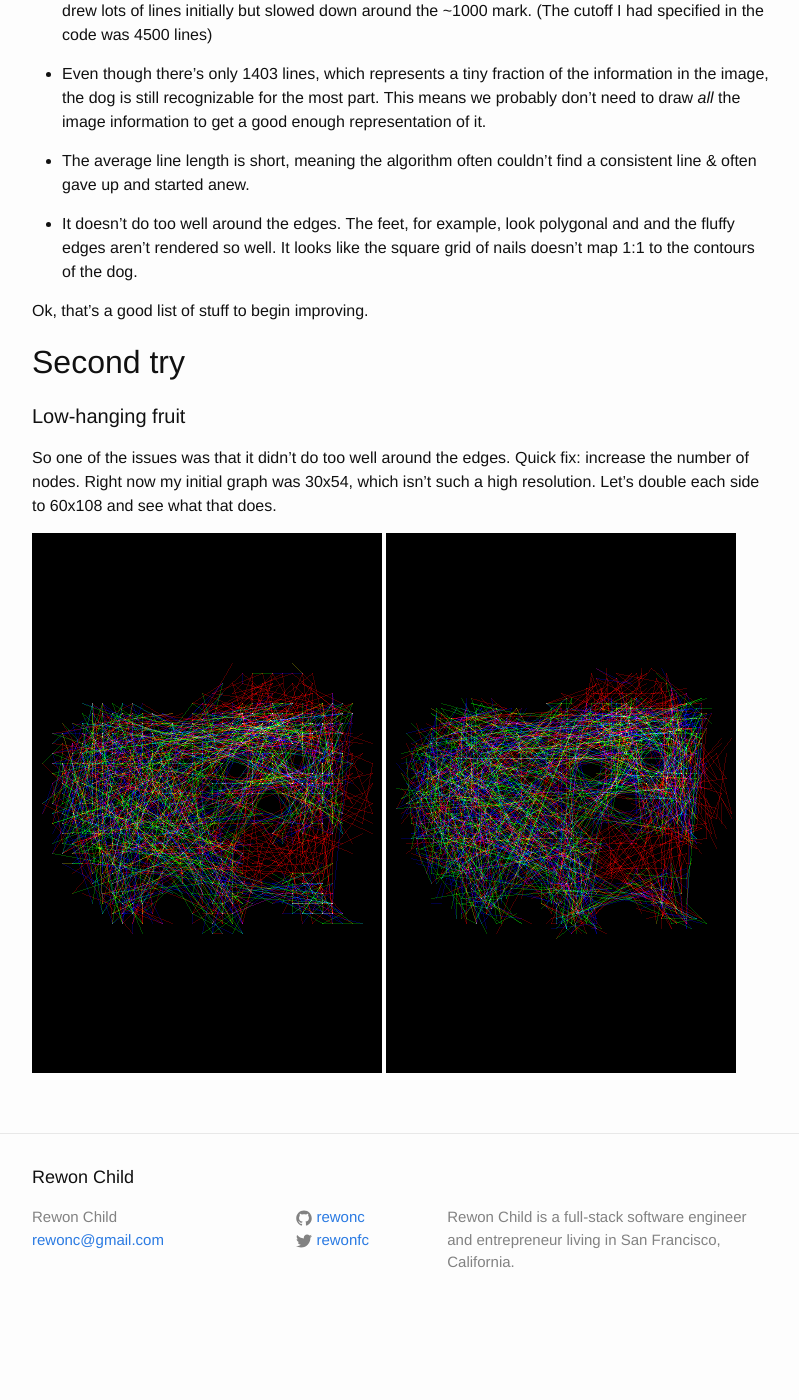
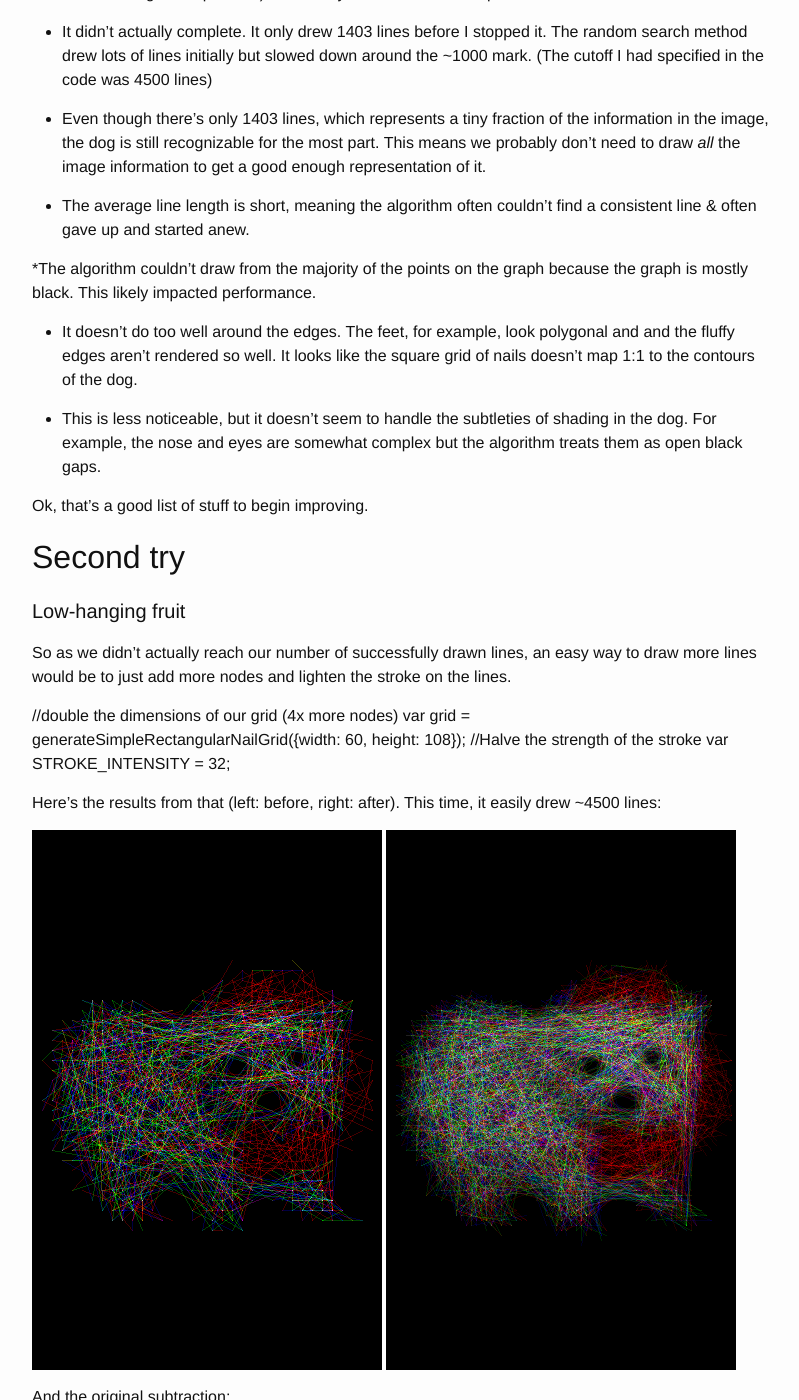
Before and after one commit to rewonc/rewonc.github.io-deprecated, a Jekyll site: the page built from _posts/2014-11-03-A-thousand-nails-and-three-threads.markdown, in a window 1280 px wide and 1400 px high, scrolled down 3519 px. Shown: the whole window, without its empty margins (238-1037 px from the left). Built offline with Jekyll 4.4.1, drawn with Linux system fonts in a browser that asks for light colours; before the commit the page ends 4853 px from its top, so only the background shows below that; some of the changed text lies outside the part shown.

Commit message:
Add more img

```diff
--- a/_posts/2014-11-03-A-thousand-nails-and-three-threads.markdown
+++ b/_posts/2014-11-03-A-thousand-nails-and-three-threads.markdown
@@ -35,15 +35,17 @@ var canvas = document.getElementById("canvas");
 
 //Set a maximum limit corresponding to what a human could draw in a couple weeks
 var MAX_LINES_DRAWN_PER_THREAD = 1500;
+//Set the "stroke intensity"--on a scale of 0 to 255, how intensely red, green, or blue will each stroke be?
+var STROKE_INTENSITY = 64;
 
 var drawColor = function(color, countdown, next){
   if (countdown <= 0 ) return;
   var origin = next || Grid.getRandom(grid);
-  var line = RandomlyFindAValidNextPoint(grid, pixels);
+  var line = RandomlyFindAValidNextPoint(grid, pixels, STROKE_INTENSITY);
   if (typeof line === "number")  {
     addToGrid(line, grid);
-    renderNewLineOnCanvas(line, canvas);
-    decreasePixelsInPlace(line, pixels);
+    renderNewLineOnCanvas(line, canvas, STROKE_INTENSITY);
+    decreasePixelsInPlace(line, pixels, STROKE_INTENSITY);
     return drawColor(color, count - 1, line.end);
   } else {
     return drawColor(color, count);
@@ -77,14 +79,30 @@ Not bad for a totally random algorithm. I let it run for about 1-2 minutes befor
 
 * The average line length is short, meaning the algorithm often couldn't find a consistent line & often gave up and started anew.
 
+*The algorithm couldn't draw from the majority of the points on the graph because the graph is mostly black. This likely impacted performance.
+
 * It doesn't do too well around the edges. The feet, for example, look polygonal and and the fluffy edges aren't rendered so well. It looks like the square grid of nails doesn't map 1:1 to the contours of the dog.
+
+* This is less noticeable, but it doesn't seem to handle the subtleties of shading in the dog. For example, the nose and eyes are somewhat complex but the algorithm treats them as open black gaps.
 
 Ok, that's a good list of stuff to begin improving.
 
 ##Second try
 ####Low-hanging fruit
 
-So one of the issues was that it didn't do too well around the edges. Quick fix: increase the number of nodes. Right now my initial graph was 30x54, which isn't such a high resolution. Let's double each side to 60x108 and see what that does.
+So as we didn't actually reach our number of successfully drawn lines, an easy way to draw more lines would be to just add more nodes and lighten the stroke on the lines.
+
+//double the dimensions of our grid (4x more nodes)
+var grid = generateSimpleRectangularNailGrid({width: 60, height: 108});
+//Halve the strength of the stroke
+var STROKE_INTENSITY = 32;
+
+Here's the results from that (left: before, right: after).  This time, it easily drew ~4500 lines:
 
 ![Little doggy woggy]({{ site.url }}/img/doggy-1403.png)
-![High res doggy woggy]({{ site.url }}/img/doggy-doublegrid.png)
+![Higher res doggy woggy]({{ site.url }}/img/doggy-double-rendered.png)
+
+And the original subtraction:
+
+![Little doggy woggy]({{ site.url }}/img/doggy-src.png)
+![Higher res doggy woggy]({{ site.url }}/img/doggy-double.png)
```
Also changed, not shown: other parts of _posts/2014-11-03-A-thousand-nails-and-three-threads.markdown (+1 -1 lines), img/doggy-double-rendered.png (added), img/doggy-double.png (added), img/doggy-doublegrid.png (deleted).
